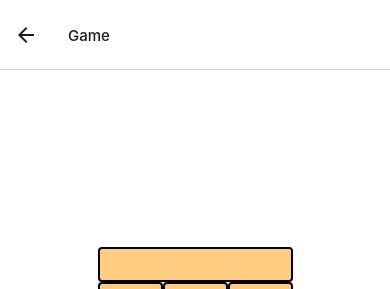
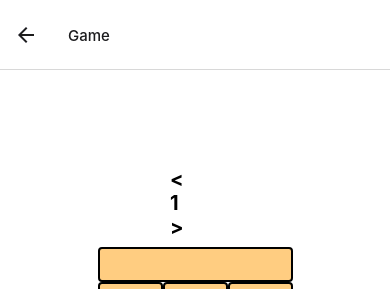
Before and after one commit to madamski9/jenga, a React Native app in the folder frontend/: screen /Game in a window 390 px wide. Shown: the top 289 px of the page. Built offline with nearby package versions, Linux system fonts and the light colour scheme.

Commit message:
nawigacja

```diff
--- a/frontend/screens/GameScreen.js
+++ b/frontend/screens/GameScreen.js
@@ -19,9 +19,18 @@ const JengaBlock = ({ block }) => {
     );
 }
 
+const Nawigacja = ({ number }) => {
+    return (
+        <TouchableOpacity>
+            <Text style={styles.nawigacja}>{'<  '}{number}{'  >'}</Text>
+        </TouchableOpacity>
+    )
+}
+
 const GameScreen = ({ navigation }) => {
     return (
         <View style={styles.container}>
+            <Nawigacja number={1} />
             <JengaBlock block={1} />
             <JengaBlock block={2} />
             <JengaBlock block={3} />
@@ -72,4 +81,11 @@ const styles = {
         borderColor: 'black',
         borderRadius: 4,
     },
+    nawigacja: {
+        position: 'absolute',
+        top: -80,
+        left: -25,
+        fontWeight: 'bold',
+        fontSize: 20,
+    }
 }
```
